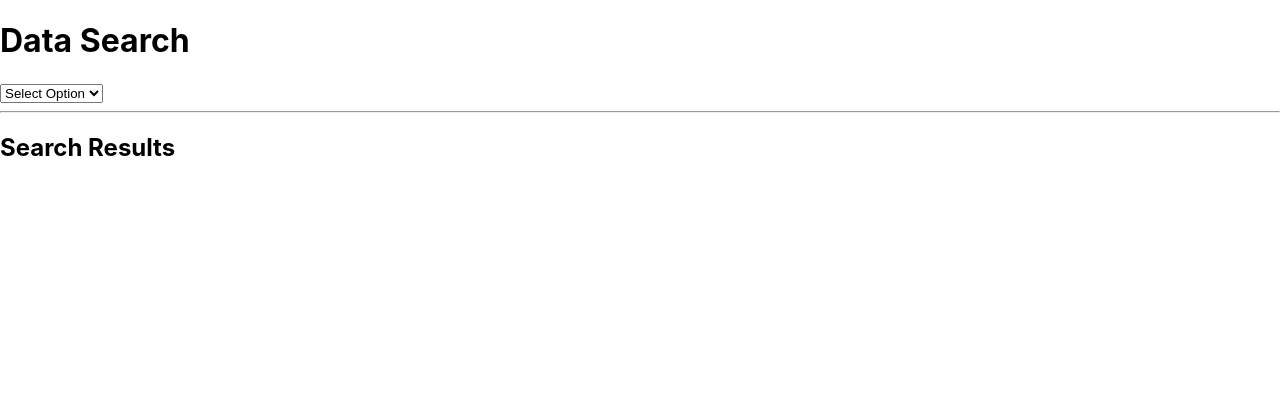
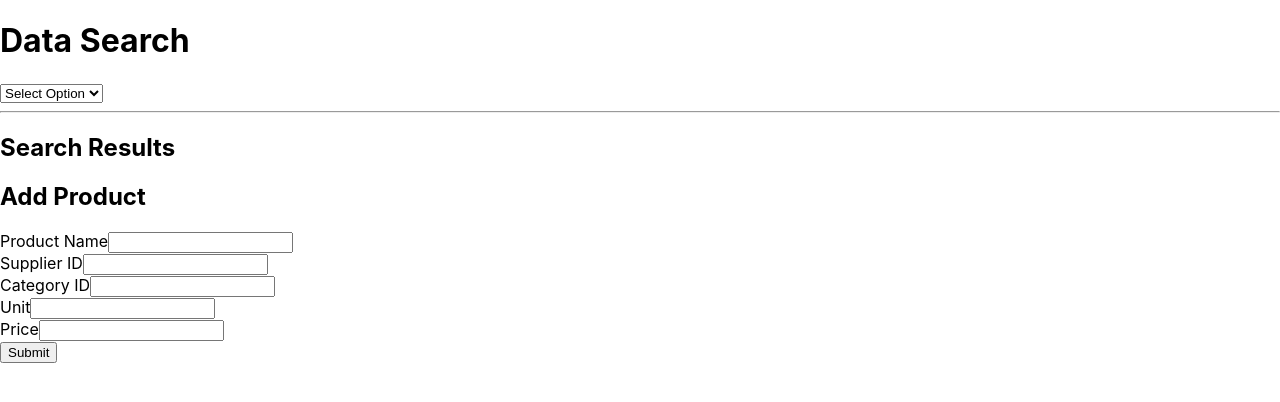
Before and after one commit to KiemaKennedy/ReactUI_CRUD_API, a React (Create React App) app: page / in a window 1280 px wide. Shown: the top 402 px of the page. Built offline with nearby package versions, Linux system fonts and the light colour scheme.

Commit message:
add a product

```diff
--- a/src/App.js
+++ b/src/App.js
@@ -1,6 +1,7 @@
 // App.js
 import React, { useState } from 'react';
 import QueryComponent from './components/QueryWindow';
+import AddProduct from './components/AddProduct';
 
 function App() {
   const [searchResult, setSearchResult] = useState(null);
@@ -22,7 +23,13 @@ function App() {
           ))}
         </ul>
       )}
+
+      <div>
+        <AddProduct />
+      </div>
     </div>
+
+
   );
 }
 
--- /dev/null
+++ b/src/components/AddProduct.js
@@ -0,0 +1,62 @@
+import React, { useState } from 'react';
+import ProductForm from './ProductForm';
+
+const AddProduct = () => {
+  const [successMessage, setSuccessMessage] = useState('');
+  const [addedProduct, setAddedProduct] = useState(null);
+  const [showForm, setShowForm] = useState(true);
+
+  const handleSubmit = async (formData) => {
+    try {
+      const response = await fetch('http://localhost:5000/product', {
+        method: 'POST',
+        headers: {
+          'Content-Type': 'application/json'
+        },
+        body: JSON.stringify(formData)
+      });
+      if (!response.ok) {
+        throw new Error('Failed to add product');
+      }
+      // Handle success response
+      const data = await response.json();
+      setAddedProduct(data); // Set the added product data
+      setSuccessMessage('Product added successfully');
+      setShowForm(false); // Hide the form after product is added
+    } catch (error) {
+      console.error('Error adding product:', error);
+      setSuccessMessage('Failed to add product');
+      setAddedProduct(null);
+    }
+  };
+
+  const handleResetForm = () => {
+    setShowForm(true); // Show the form again
+    setSuccessMessage('');
+    setAddedProduct(null);
+  };
+
+  return (
+    <div>
+      <h2>Add Product</h2>
+      {successMessage && <p>{successMessage}</p>}
+      {addedProduct && (
+        <div>
+          <h3>Added Product</h3>
+          <p>Product ID: {addedProduct.productID}</p>
+          <p>Product Name: {addedProduct.productName}</p>
+          <p>Supplier ID: {addedProduct.supplierID}</p>
+          <p>Category ID: {addedProduct.categoryID}</p>
+          <p>Unit: {addedProduct.unit}</p>
+          <p>Price: {addedProduct.price}</p>
+        </div>
+      )}
+      {showForm && <ProductForm onSubmit={handleSubmit} />}
+      {addedProduct && (
+        <button onClick={handleResetForm}>Add Another Product</button>
+      )}
+    </div>
+  );
+};
+
+export default AddProduct;
--- a/src/components/ProductForm.js
+++ b/src/components/ProductForm.js
@@ -1,3 +1,4 @@
+// ProductForm.js
 import React from 'react';
 import { Formik, Form, Field, ErrorMessage } from 'formik';
 import * as Yup from 'yup';
@@ -20,7 +21,7 @@ const ProductForm = ({ onSubmit }) => {
         price: Yup.number().required('Price is required')
       })}
       onSubmit={(values, { setSubmitting }) => {
-        onSubmit(values);
+        onSubmit(values); // Submit the form values to the parent component
         setSubmitting(false);
       }}
     >
```
